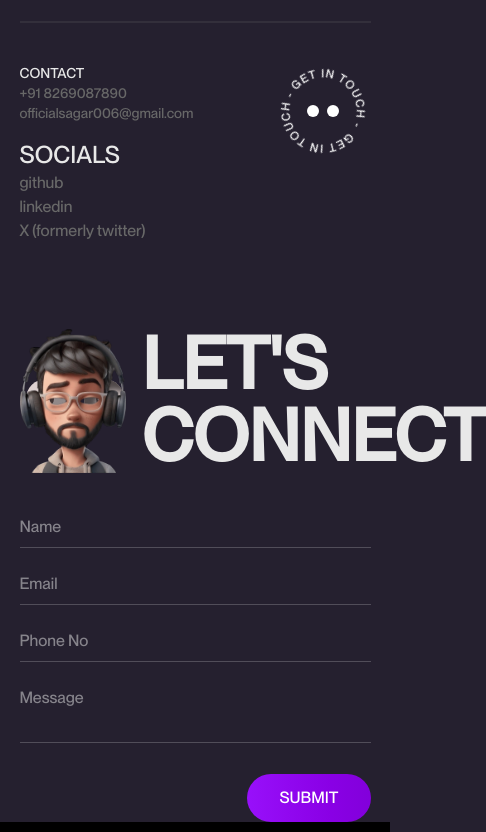
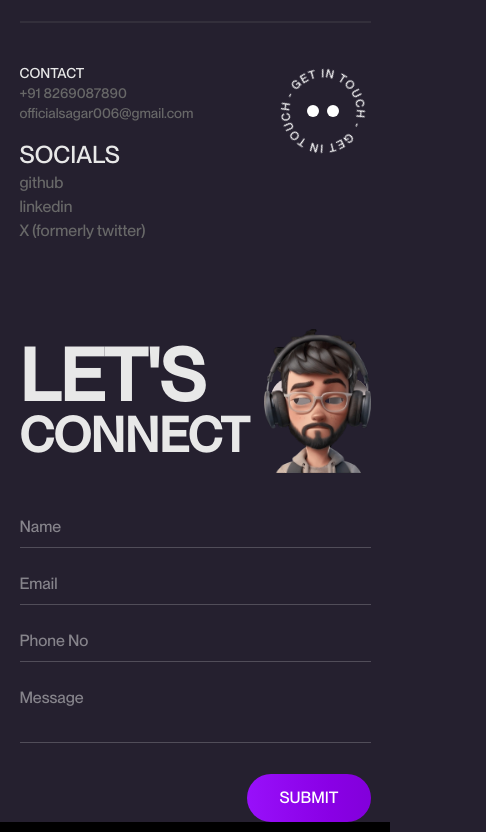
Before and after one commit to sagarpandey006/sagar-portfolio, a React (Vite) app: page / in a window 390 px wide. Shown: the part 11168-12000 px from the top of the page, 486 px wide, since content can reach past the window. Built offline with nearby package versions, Linux system fonts and the light colour scheme.

Commit message:
responsive issue solved

```diff
--- a/src/Components/Contact.tsx
+++ b/src/Components/Contact.tsx
@@ -215,19 +215,20 @@ const Contacts: React.FC = () => {
         {/* Left side - 2/3 width divided into 3 parts */}
         <div className="w-full md:w-2/3 mt-4 mr-10">
           <div className="grid grid-cols-3 gap-4 h-full">
-            {/* Left part (1/3) - Animation Boy */}
-            <div className="flex items-center justify-center">
-              <AnimationBoy />
-            </div>
 
             {/* Right parts (2/3) - LET'S CONNECT */}
             <div className="col-span-2 flex flex-col justify-center">
               <div className="text-7xl md:text-9xl font-[600] leading-none">
                 LET'S
               </div>
-              <div className="text-7xl md:text-9xl font-[600] leading-none">
+              <div className="text-5xl md:text-9xl font-[600] leading-none">
                 CONNECT
               </div>
+            </div>
+
+            {/* Left part (1/3) - Animation Boy */}
+            <div className="flex items-center justify-center">
+              <AnimationBoy />
             </div>
           </div>
         </div>
```
